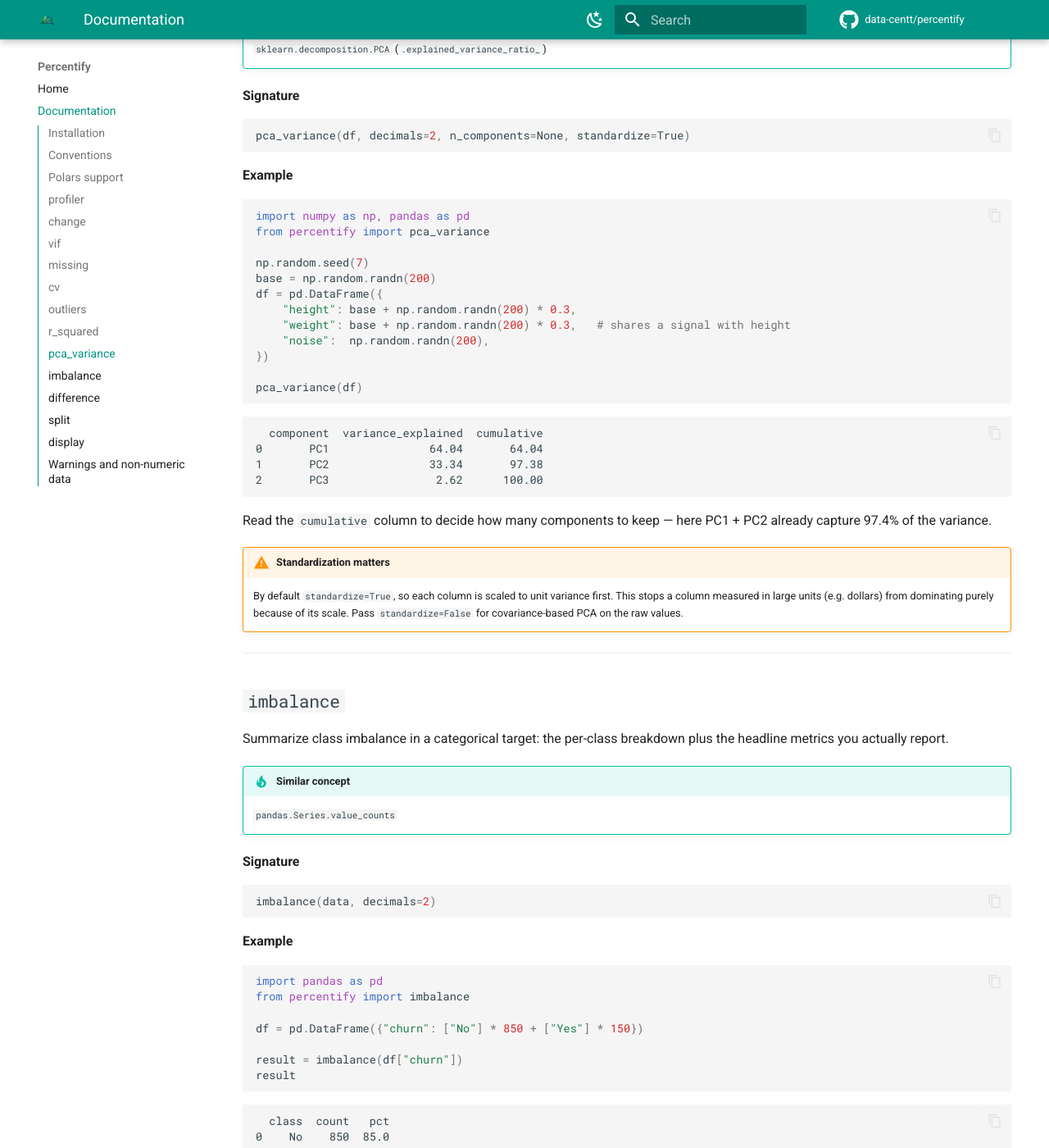
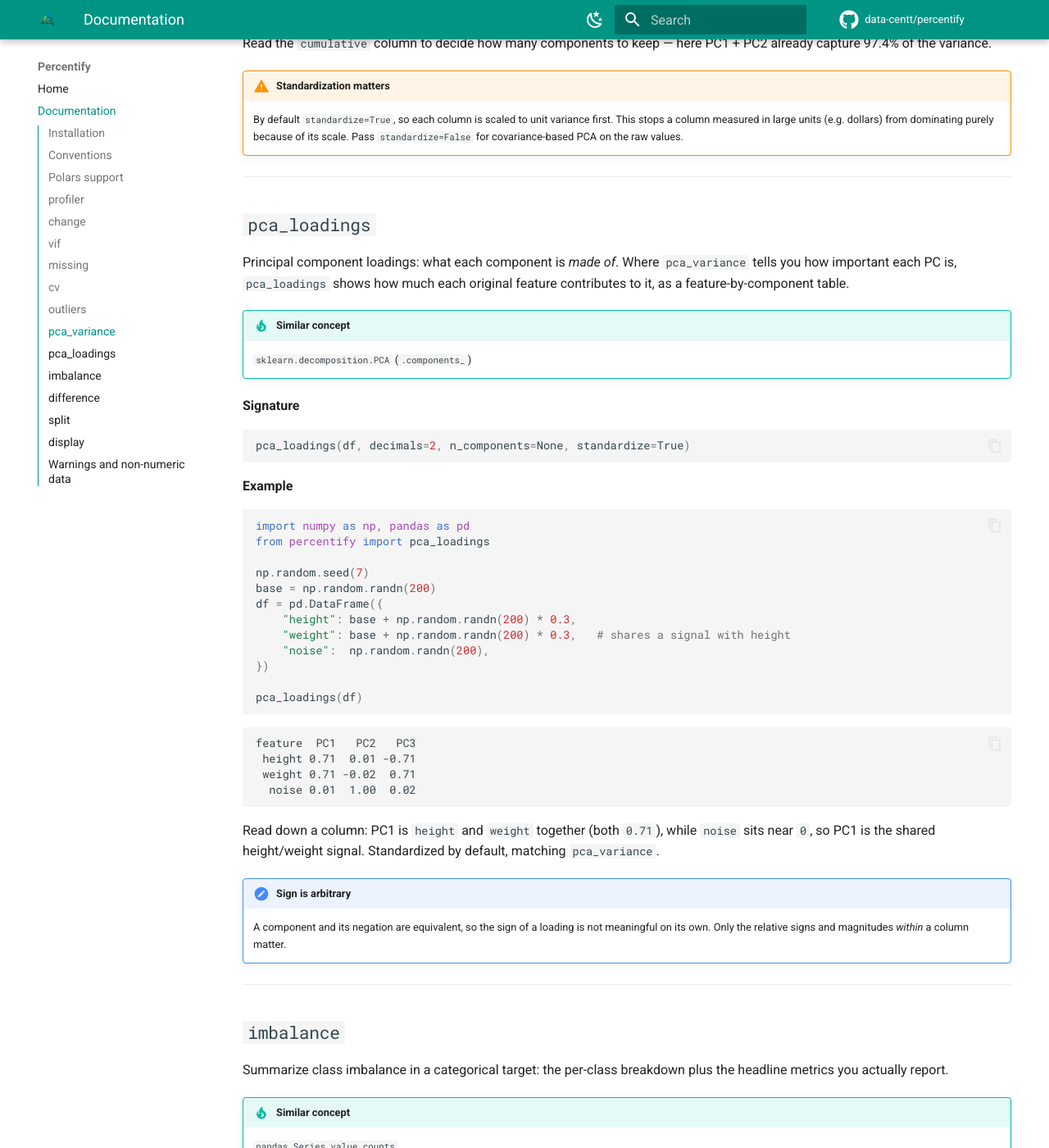
Before and after one commit to data-centt/percentify, an MkDocs documentation site: the page built from docs/documentation.md, in a window 1280 px wide and 1400 px high, scrolled down 8086 px. Shown: the whole window at 82% size. Built offline with MkDocs 1.6.1 and Material for MkDocs 9.7.7, drawn with Linux system fonts in a browser that asks for light colours; comment, search, counter and statistics services are not loaded; some of the changed text lies outside the part shown.

Commit message:
pca_doadings implemented. all bugs fixed and added in documentation

````diff
--- a/docs/documentation.md
+++ b/docs/documentation.md
@@ -11,7 +11,7 @@ pip install percentify
 Percentify requires `numpy` and `pandas`.
 
 ```python
-from percentify import change, vif, missing, cv, outliers, r_squared, pca_variance
+from percentify import change, vif, missing, cv, outliers, pca_variance, pca_loadings
 ```
 
 ---
@@ -353,35 +353,6 @@ Tune the sensitivity with `multiplier` (e.g. `multiplier=3.0` for a looser bound
 
 ---
 
-## `r_squared`
-
-R-squared (coefficient of determination), as a percentage.
-
-!!! tip "Similar concept"
-    `sklearn.metrics.r2_score`
-
-**Signature**
-
-```python
-r_squared(y_true, y_pred, decimals=2)
-```
-
-**Example**
-
-```python
-from percentify import r_squared
-
-r_squared([1, 2, 3, 4, 5], [1.1, 1.9, 3.2, 3.8, 5.1])
-```
-
-```text
-98.9
-```
-
-The predictions explain 98.9% of the variance in the true values. Accepts lists, numpy arrays, or pandas Series.
-
----
-
 ## `pca_variance`
 
 The percentage of variance explained by each principal component, plus a running cumulative total.
@@ -423,6 +394,50 @@ Read the `cumulative` column to decide how many components to keep — here PC1
 
 !!! warning "Standardization matters"
     By default `standardize=True`, so each column is scaled to unit variance first. This stops a column measured in large units (e.g. dollars) from dominating purely because of its scale. Pass `standardize=False` for covariance-based PCA on the raw values.
+
+---
+
+## `pca_loadings`
+
+Principal component loadings: what each component is *made of*. Where `pca_variance` tells you how important each PC is, `pca_loadings` shows how much each original feature contributes to it, as a feature-by-component table.
+
+!!! tip "Similar concept"
+    `sklearn.decomposition.PCA` (`.components_`)
+
+**Signature**
+
+```python
+pca_loadings(df, decimals=2, n_components=None, standardize=True)
+```
+
+**Example**
+
+```python
+import numpy as np, pandas as pd
+from percentify import pca_loadings
+
+np.random.seed(7)
+base = np.random.randn(200)
+df = pd.DataFrame({
+    "height": base + np.random.randn(200) * 0.3,
+    "weight": base + np.random.randn(200) * 0.3,   # shares a signal with height
+    "noise":  np.random.randn(200),
+})
+
+pca_loadings(df)
+```
+
+```text
+feature  PC1   PC2   PC3
+ height 0.71  0.01 -0.71
+ weight 0.71 -0.02  0.71
+  noise 0.01  1.00  0.02
+```
+
+Read down a column: PC1 is `height` and `weight` together (both `0.71`), while `noise` sits near `0`, so PC1 is the shared height/weight signal. Standardized by default, matching `pca_variance`.
+
+!!! note "Sign is arbitrary"
+    A component and its negation are equivalent, so the sign of a loading is not meaningful on its own. Only the relative signs and magnitudes *within* a column matter.
 
 ---
 
--- a/percentify/__init__.py
+++ b/percentify/__init__.py
@@ -1,12 +1,12 @@
 from .profiling import profiler, ProfileReport, Finding
 from .stats import (
-    change, vif, missing, cv, outliers, r_squared, pca_variance, imbalance,
+    change, vif, missing, cv, outliers, pca_variance, pca_loadings, imbalance,
     difference, split, display, PercentifyWarning,
 )
 
 __all__ = [
     "profiler", "ProfileReport", "Finding",
-    "change", "vif", "missing", "cv", "outliers", "r_squared", "pca_variance", "imbalance",
+    "change", "vif", "missing", "cv", "outliers", "pca_variance", "pca_loadings", "imbalance",
     "difference", "split", "display", "PercentifyWarning",
 ]
 __version__ = "1.0.0"
````
Also changed, not shown: README.md (+1 -1 lines), docs/index.md (+1 -1 lines), 3 other files.
